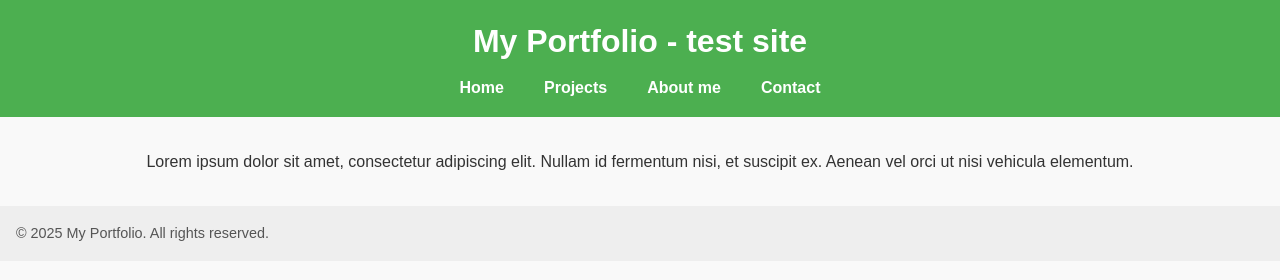
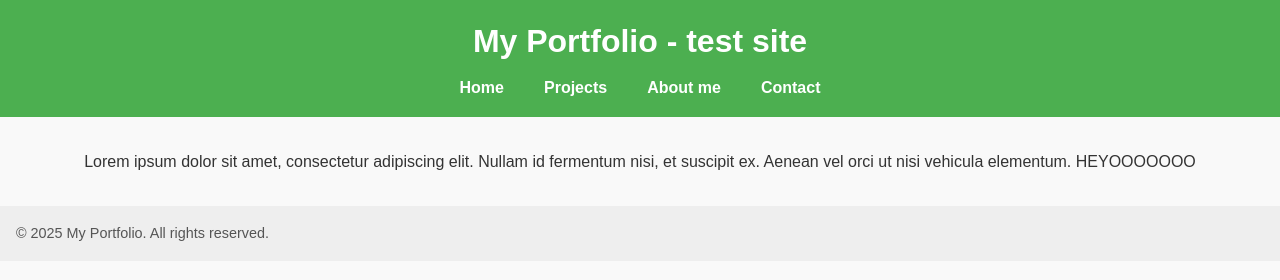
Before and after one commit to olsers/pf-site, a plain HTML site: page index.html in a window 1280 px wide. Drawn offline with Linux system fonts and the light colour scheme.

Commit message:
maybe vscode isn't so bad

```diff
--- a/index.html
+++ b/index.html
@@ -23,7 +23,7 @@
             <p>
                 Lorem ipsum dolor sit amet, consectetur adipiscing elit. Nullam
                 id fermentum nisi, et suscipit ex. Aenean vel orci ut nisi
-                vehicula elementum.
+                vehicula elementum. HEYOOOOOOO
             </p>
         </main>
 
```
